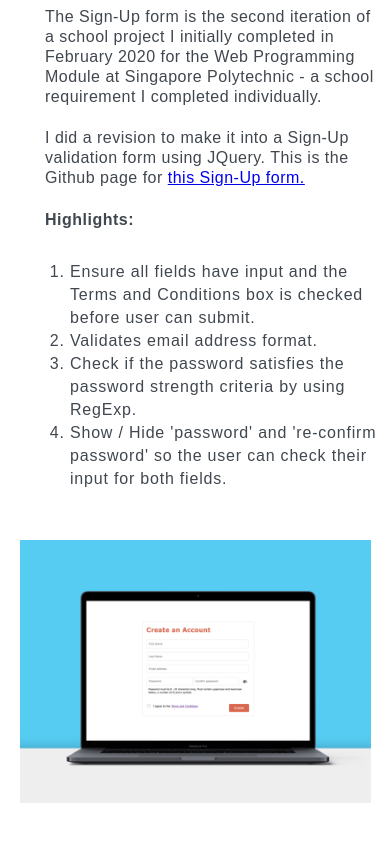
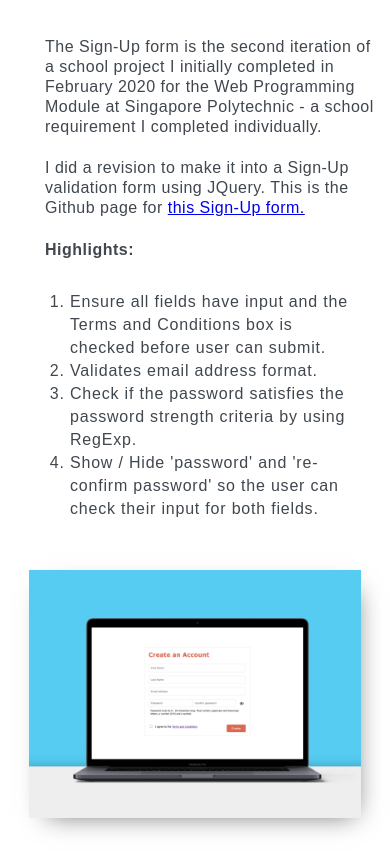
Before and after one commit to angeluidev/angel-portfolio, a plain HTML site: page Sign-up.html in a window 390 px wide. Shown: the part 246-1100 px from the top of the page. Drawn offline with Linux system fonts and the light colour scheme.

Commit message:
Change existing file

```diff
--- a/style.css
+++ b/style.css
@@ -177,6 +177,7 @@ img {
     margin-right: auto;
     height: auto;
     transition: transform .4s;
+    box-shadow: 6px 9px 25px -12px rgba(105,105,105,1);
 }
 
 img:hover {
@@ -188,16 +189,16 @@ img:hover {
         display: block;
         margin-left: auto;
         margin-right: auto;
-        /* align-content: center; */
         height: auto;
+        align-content: center;
     }
 
     img {
         display: block;
         margin-left: auto;
         margin-right: auto;
-        max-width: 90%;
-        /* margin: 50px 10px 20px 15px; */
+        padding: 0;
+        max-width: 85%;
     }
 
     label  {
@@ -246,6 +247,10 @@ img:hover {
         line-height: 18px;
     }
 
+    ol {
+        max-width: 75%;
+    }
+
     footer a {
         display: block;
         margin-top: 10px;
```
